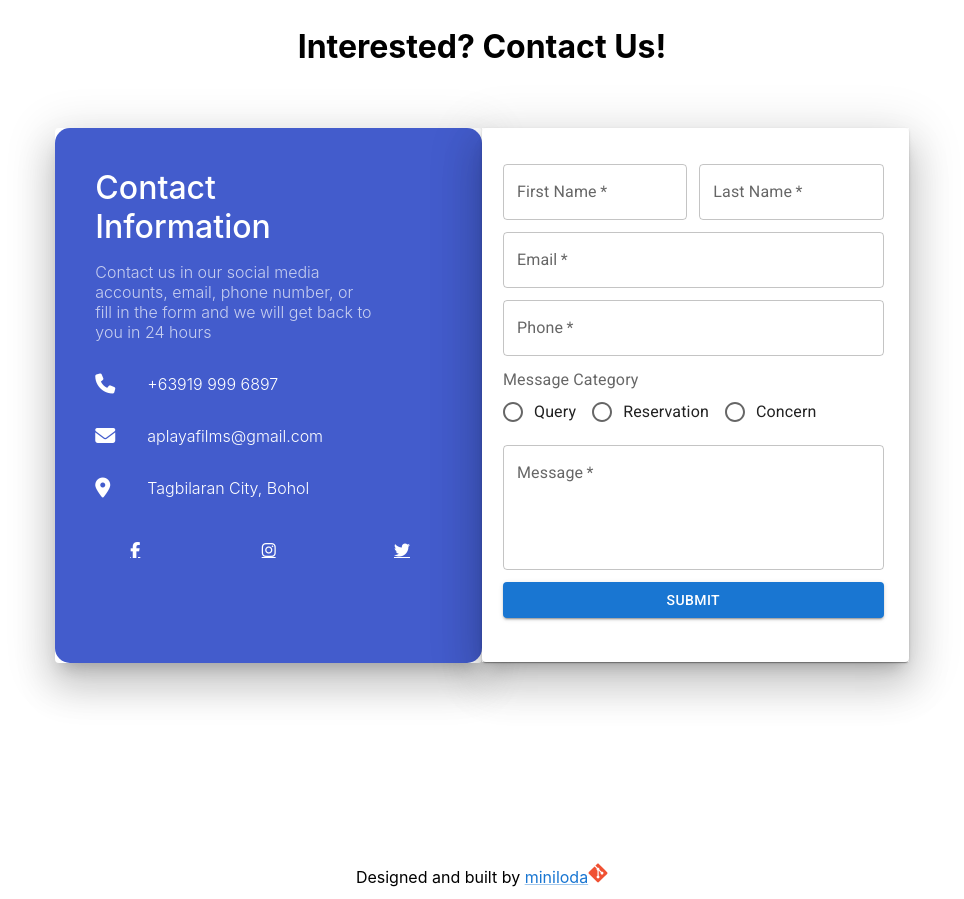
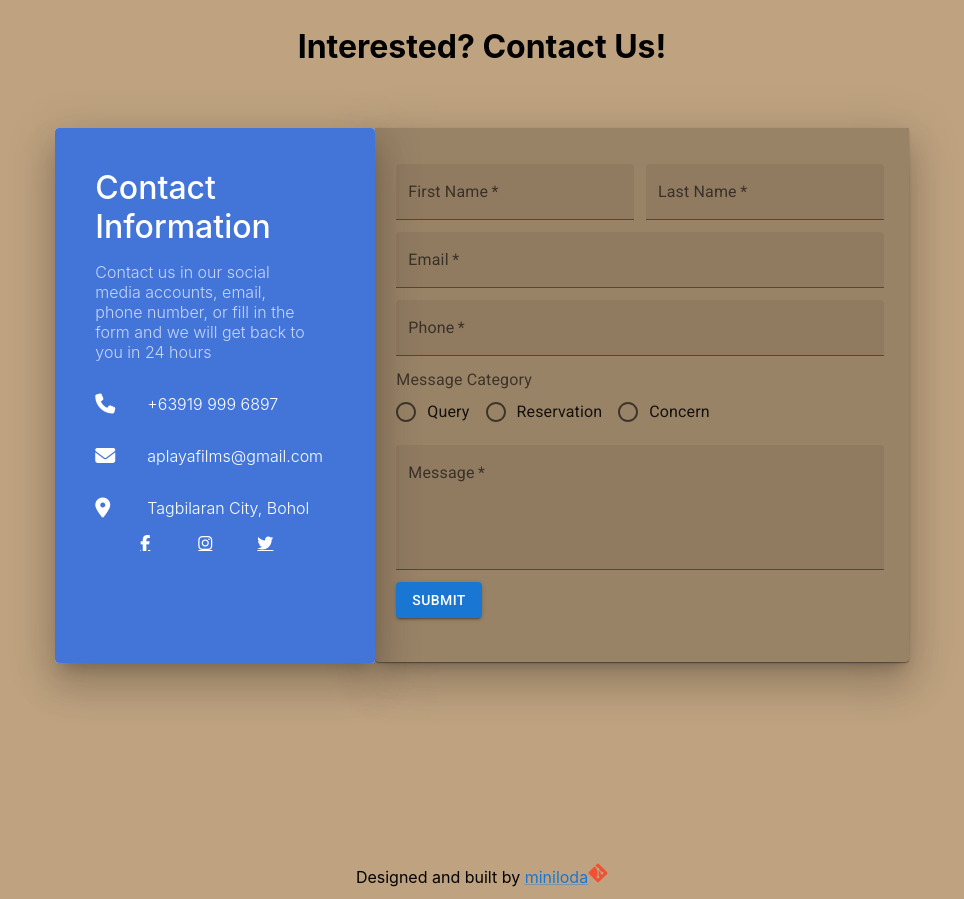
Before and after one commit to miniloda/Aplaya, a React (Create React App) app: page / in a window 1280 px wide. Shown: the part 2080-2979 px from the top of the page, without its empty margins (158-1122 px from the left). Built offline with nearby package versions, Linux system fonts and the light colour scheme.

Commit message:
changed background and layout

```diff
--- a/src/Components/MainLayout/Contact.js
+++ b/src/Components/MainLayout/Contact.js
@@ -17,30 +17,34 @@ import FormControlLabel from '@mui/material/FormControlLabel';
 import { useEffect } from 'react';
 
 export default function Contact(){
+  let formHeight;
   useEffect(() => {
     const handleResize = () => {
-      const formHeight = document.querySelector("#field-grid").offsetHeight;
-      document.querySelector(".contact-info").style.height = formHeight + "px";
-
+      console.log("resize?")
+      if(document.querySelector("#field-grid") !== null){
+        formHeight = document.querySelector("#field-grid").offsetHeight;
+        document.querySelector(".contact-info").style.height = formHeight + "px";
+      }
     }
+    window.addEventListener("scroll", handleResize);
     handleResize();
     return () => {
-        window.removeEventListener("resize", handleResize);
+        window.removeEventListener("scroll", handleResize);
     }
 });
 
     return(
         <>
-    <Container id = "contact">
+    <Container>
         <Box sx = {{display: "flex", flexDirection: "column", alignItems: "center", width: "100%"}} my = {5} >
             <h1>Interested? Contact Us!</h1>
         </Box>
     </Container>
-    <Grid container spacing={0} gutterBottom>
-        <Grid item xs = {0} sm = {1} md = {2} xl = {3}></Grid>
-        <Grid item xs={10} sm = {10} md = {4} xl = {2}>
+    <Grid container spacing={0} gutterBottom id = "contact">
+        <Grid item xs = {0} sm = {1} md = {1} lg={2} xl = {2}></Grid>
+        <Grid item xs={10} sm = {10} md = {4} lg={3}>
         <div id="contact-container">
-            <Paper elevation = {24}>
+            <Paper elevation = {24} className = "paper cardField">
             <div className="contact-info">
                 <h4>
                     Contact Information
@@ -73,23 +77,23 @@ export default function Contact(){
         </Paper>
         </div>
         </Grid>
-        <Grid item xs = {12} md = {4} id = "field-grid">
-          <Paper elevation = {24} square >
-        <Card style={{ maxWidth: 450, padding: "20px 5px", margin: "0 auto", bgcolor : "primary" }}>
+        <Grid item xs = {12} md = {5} id = "field-grid">
+          <Paper elevation = {24} square className = "cardField">
+        <Card style={{ padding: "20px 5px", margin: "0 auto" }} className = "cardField paper">
           <CardContent>
             <form>
               <Grid container spacing={1} >
                 <Grid xs={12} sm={6} item>
-                  <TextField placeholder="Enter first name" label="First Name" variant="outlined" fullWidth required />
+                  <TextField placeholder="Enter first name" label="First Name" variant="filled" fullWidth required />
                 </Grid>
                 <Grid xs={12} sm={6} item>
-                  <TextField placeholder="Enter last name" label="Last Name" variant="outlined" fullWidth required />
+                  <TextField placeholder="Enter last name" label="Last Name" variant="filled" fullWidth required />
                 </Grid>
                 <Grid item xs={12}>
-                  <TextField type="email" placeholder="Enter email" label="Email" variant="outlined" fullWidth required />
+                  <TextField type="email" placeholder="Enter email" label="Email" variant="filled" fullWidth required />
                 </Grid>
                 <Grid item xs={12}>
-                  <TextField type="number" placeholder="Enter phone number" label="Phone" variant="outlined" fullWidth required />
+                  <TextField type="number" placeholder="Enter phone number" label="Phone" variant="filled" fullWidth required />
                 </Grid>
                 <Grid item xs = {12}>
                 <FormLabel id="demo-row-radio-buttons-group-label">Message Category</FormLabel>
@@ -104,10 +108,10 @@ export default function Contact(){
                     </RadioGroup>
                 </Grid>
                 <Grid item xs={12}>
-                  <TextField label="Message" multiline rows={4} placeholder="Type your message here" variant="outlined" fullWidth required />
+                  <TextField label="Message" multiline rows={4} placeholder="Type your message here" variant="filled" fullWidth required />
                 </Grid>
                 <Grid item xs={12}>
-                  <Button type="submit" variant="contained" color="primary" fullWidth>Submit</Button>
+                  <Button type="submit" variant="contained" color="primary">Submit</Button>
                 </Grid>
 
               </Grid>
--- a/src/index.css
+++ b/src/index.css
@@ -7,6 +7,7 @@ body {
   -moz-osx-font-smoothing: grayscale;
   overflow-x: hidden !important;
   font-size: 16px;
+  background-color: #BFA380;
 }
 
 code {
@@ -44,3 +45,17 @@ code {
   background-color: rgba(204, 196, 196,0.5) !important;
   color: rgb(44, 40, 40) !important;
 }
+.cardField{
+   background-color: #BFA380 !important;
+  background-color: rgba(0, 0, 0, .2) !important;
+}
+.cardField.paper{
+  background-color: #BFA380 !important;
+  background-color: rgba(0, 0, 0, 0) !important;
+}
+input:-webkit-autofill,
+input:-webkit-autofill:hover,
+input:-webkit-autofill:focus,
+input:-webkit-autofill:active {
+    transition: background-color 5000s ease-in-out 0s;
+}
--- a/src/styles/main.scss
+++ b/src/styles/main.scss
@@ -10,17 +10,19 @@
     -ms-border-radius:4px;
     -o-border-radius:4px;
     .contact-info{
+        position:relative;
         box-sizing: border-box;
-        background-color: #435ccc;
-        border-radius: 15px ;
-        -webkit-border-radius: 15px ;
-        -moz-border-radius: 15px ;
-        -ms-border-radius: 15px ;
-        -o-border-radius: 15px ;
+        background-color: #4375D9;
+        border-radius: 4px ;
+        -webkit-border-radius: 4px ;
+        -moz-border-radius: 4px ;
+        -ms-border-radius: 4px ;
+        -o-border-radius: 4px ;
         color: white;
         width:100%;
         padding: 40px;
-        h4{
+        h4
+{
             font-size : 2rem;
             font-weight: 500;
             margin:0;
@@ -31,7 +33,7 @@
             font-size: 1rem;
             font-weight: 300;
             margin-bottom: 2rem;
-            max-width: 80%;
+            max-width: 90%;
         }
         .icon-text{
             display:flex;
@@ -50,10 +52,16 @@
             }
         }
         .social-media{
+            position:absolute;
+            bottom:100px;
+            left:0;
+            margin-left: auto;
+            margin-right: auto;
             box-sizing: border-box;
             display:flex;
             width: 100%;
-            justify-content: space-between;
+            height:auto;
+            justify-content: center;
             padding-left: 20px;
             padding-right: 20px;
             .icon-circle{
@@ -68,6 +76,7 @@
                 -moz-border-radius: 50%        ;
                 -ms-border-radius: 50%        ;
                 -o-border-radius: 50%        ;
+                margin-right: 20px;
             }
             .icon-circle:hover{
                 background-color: rgba(255,255,255,0.1);
```
